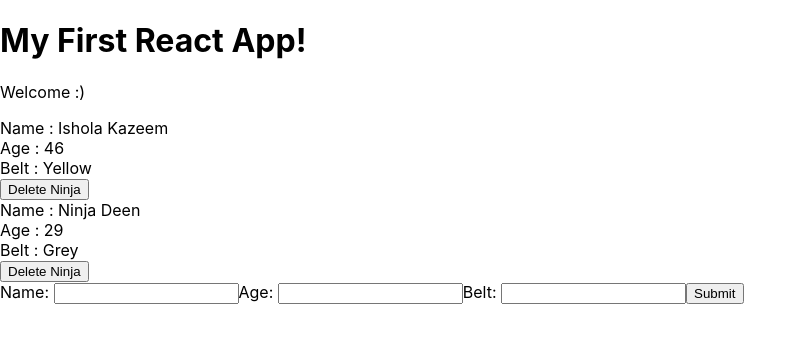
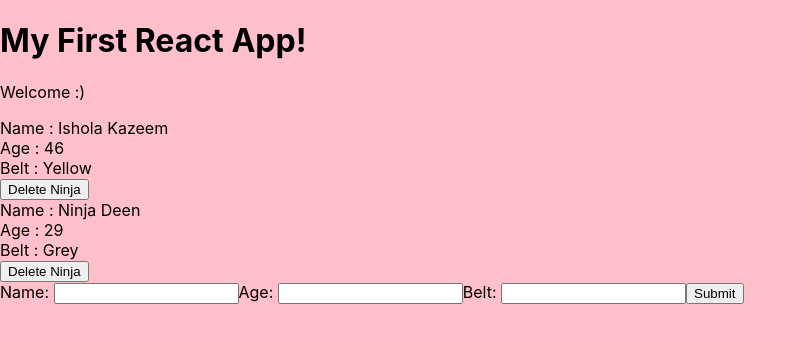
Before and after one commit to hayjay/FrontendReactPlayground, a React (Create React App) app: page / in a window 1280 px wide. Shown: the top 342 px of the page, without its empty margins (0-807 px from the left). Built offline with nearby package versions, Linux system fonts and the light colour scheme.

Commit message:
Added component lifecycle samples (didmount and did update)

```diff
--- a/src/AddNinja.js
+++ b/src/AddNinja.js
@@ -17,7 +17,7 @@
     handleSubmit = (e) => {
         e.preventDefault();
         //displays whatever the user types in to the form
-        console.log(this.state);
+        // console.log(this.state);
         //this is simply a way to pass data from child component to the parent component (Add.js)
         //so that the newly added ninja can be automatically shown on the user page
         this.props.addNinja(this.state)
--- a/src/App.js
+++ b/src/App.js
@@ -49,6 +49,20 @@
    })
   }
 
+  //gets executed only once when the component is first loaded to the page
+  componentDidMount(){
+    console.log('component mounted')
+  }
+
+  //gets executed only when the component props or its state changes
+  //could be after changing a state by interacting with the form and submit or deleting a ninja
+  //because clicking submit after adding a ninha calls a method and that handleSubmit or deleteNinja changes the state or props
+
+  componentDidUpdate(prevpProps, prevState) {
+    console.log('component updated')
+    console.log(prevpProps, prevState)
+  }
+
   render() {
     return (
       <div className="App">
--- /dev/null
+++ b/src/Ninjas.css
@@ -0,0 +1,8 @@
+body {
+    background: pink;
+}
+
+.ninja form {
+    background: #fff;
+    padding: 20px;
+}
--- a/src/Ninjas.js
+++ b/src/Ninjas.js
@@ -1,5 +1,5 @@
 import React from 'react'
-
+import './Ninjas.css';
 //This is a functional/UI based component.
 
 /**
```
